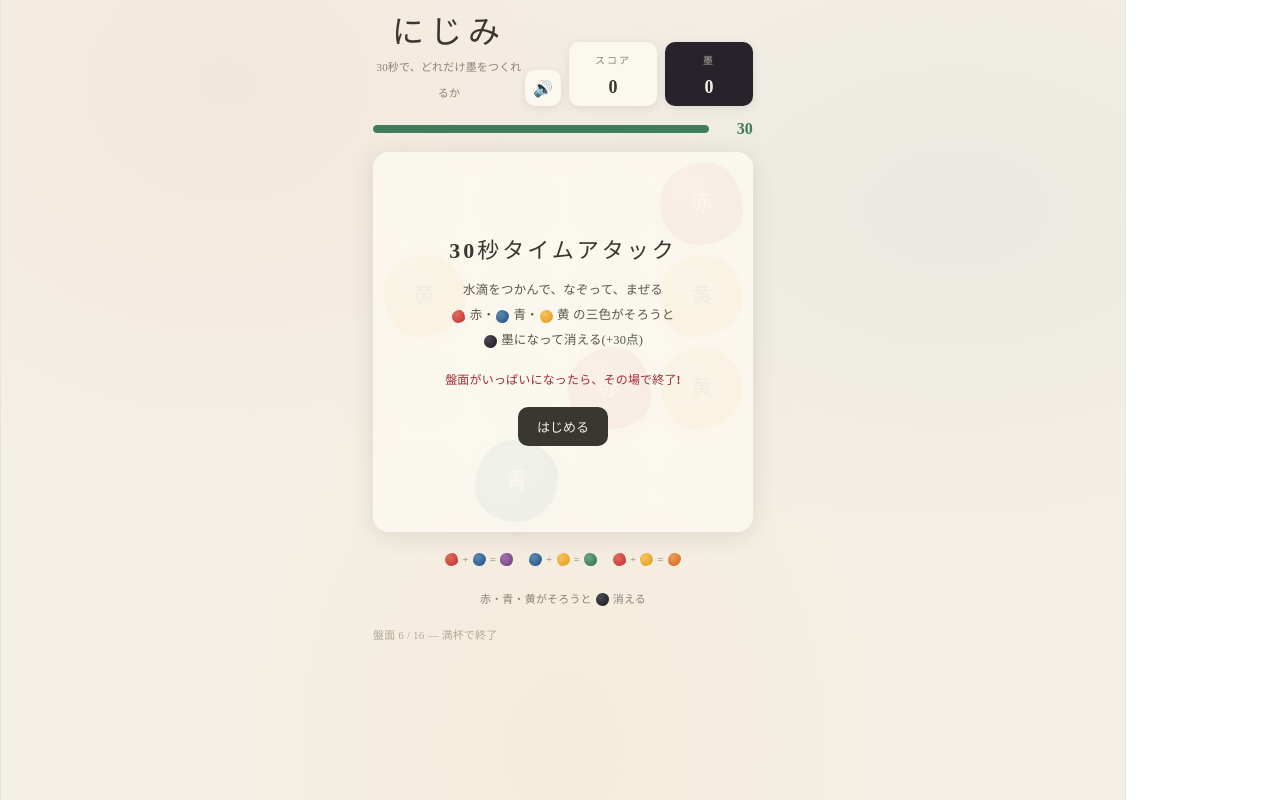
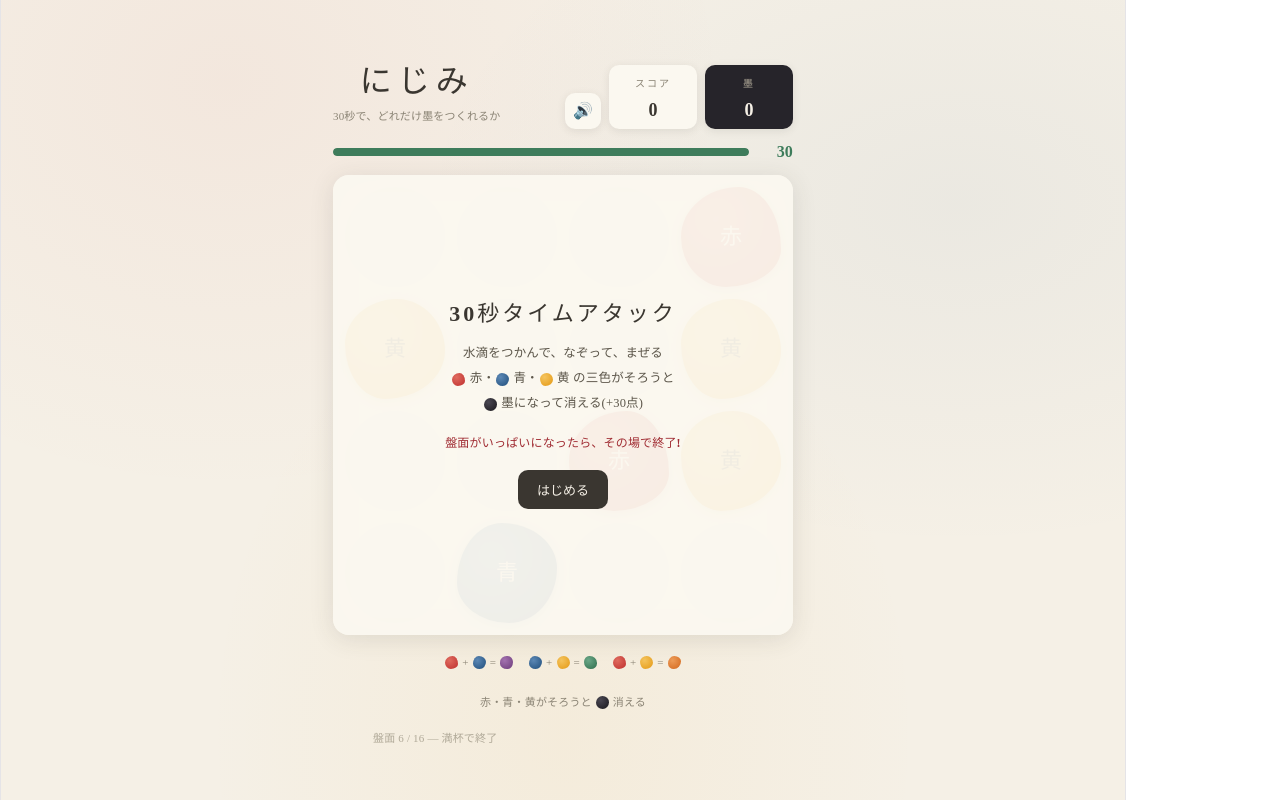
Before and after one commit to fuyunon/nijimi, a React (Vite) app: page / in a window 1280 px wide. Built offline with nearby package versions, Linux system fonts and the light colour scheme.

Commit message:
余白を調整して画面いっぱいに寄せる

```diff
--- a/src/App.jsx
+++ b/src/App.jsx
@@ -377,11 +377,11 @@ export default function App() {
         display: "flex",
         flexDirection: "column",
         alignItems: "center",
-        justifyContent: "flex-start",
-        paddingTop: "calc(env(safe-area-inset-top, 0px) + 16px)",
-        paddingBottom: "calc(env(safe-area-inset-bottom, 0px) + 16px)",
-        paddingLeft: "calc(env(safe-area-inset-left, 0px) + 16px)",
-        paddingRight: "calc(env(safe-area-inset-right, 0px) + 16px)",
+        justifyContent: "center",
+        paddingTop: "calc(env(safe-area-inset-top, 0px) + 8px)",
+        paddingBottom: "calc(env(safe-area-inset-bottom, 0px) + 8px)",
+        paddingLeft: "calc(env(safe-area-inset-left, 0px) + 8px)",
+        paddingRight: "calc(env(safe-area-inset-right, 0px) + 8px)",
         fontFamily: "'Hiragino Mincho ProN', 'Yu Mincho', 'MS Mincho', serif",
         touchAction: "none",
         userSelect: "none",
@@ -416,7 +416,7 @@ export default function App() {
 
       {/* ヘッダー */}
       <div style={{
-        width: "min(92vw, 380px)",
+        width: "min(96vw, 460px)",
         display: "flex",
         justifyContent: "space-between",
         alignItems: "flex-end",
@@ -454,7 +454,7 @@ export default function App() {
 
       {/* タイマーバー */}
       <div style={{
-        width: "min(92vw, 380px)",
+        width: "min(96vw, 460px)",
         marginBottom: 10,
         display: "flex",
         alignItems: "center",
@@ -492,7 +492,7 @@ export default function App() {
         ref={boardRef}
         style={{
           position: "relative",
-          width: "min(92vw, 380px)",
+          width: "min(96vw, 460px)",
           aspectRatio: "1",
           background: "#FBF8F0",
           borderRadius: 16,
```
